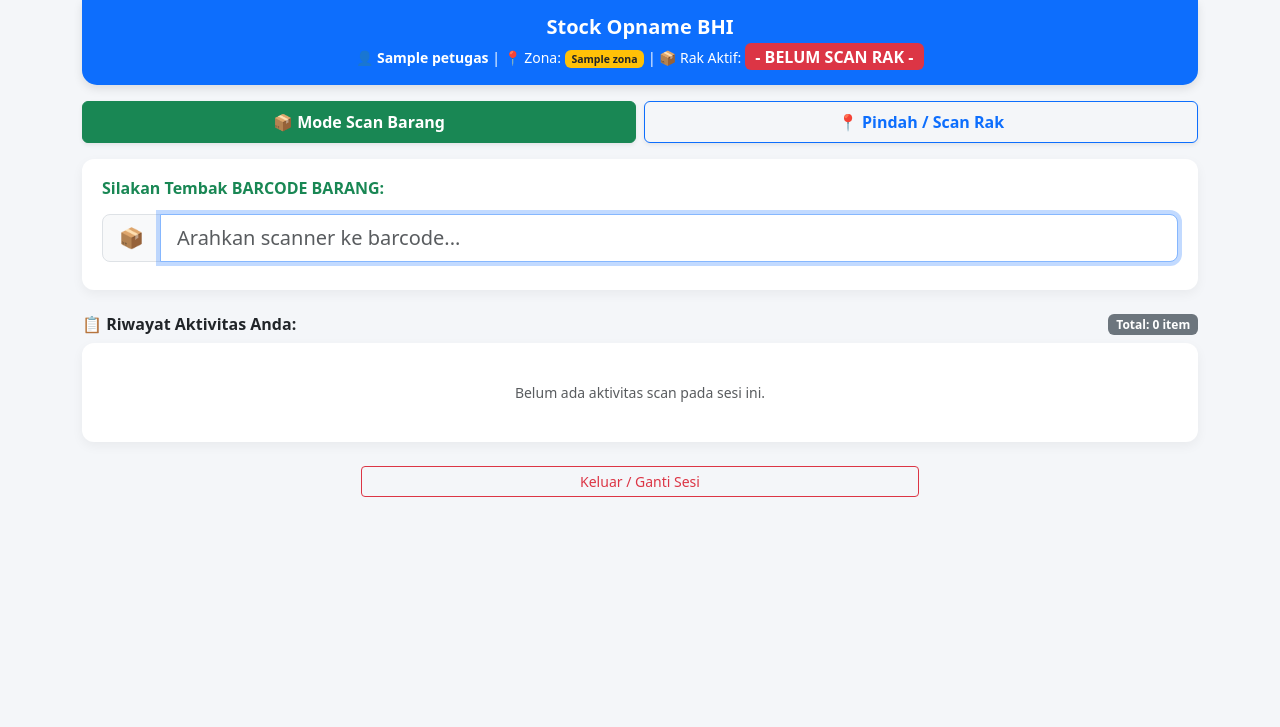
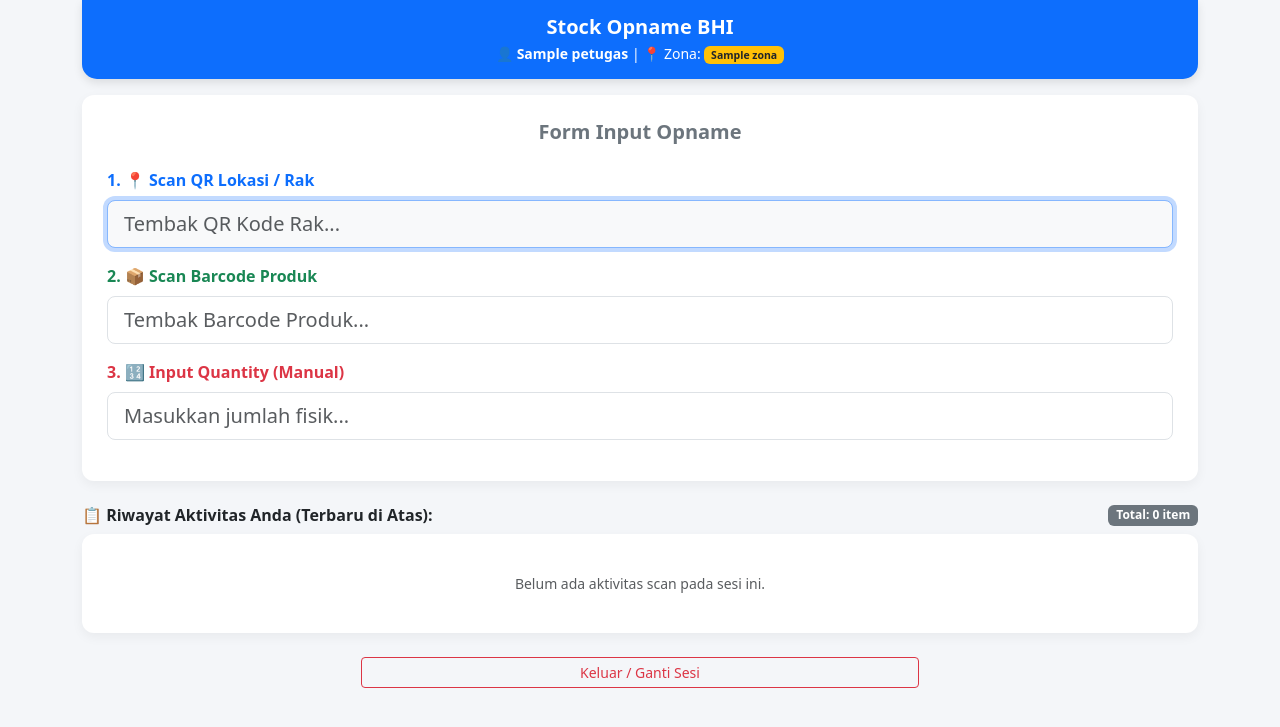
Before and after one commit to salanggamochris-rgb/bhi-opname, a Flask app: template templates/scan.html in a window 1280 px wide. Shown: the top 727 px of the page. Run offline with Flask 3, Linux system fonts and the light colour scheme; the template is opened without the code that fills it: most values are stand-ins (such as "Sample title", 1, 10 or a date in 2020).

Commit message:
Update scan.html

```diff
--- a/templates/scan.html
+++ b/templates/scan.html
@@ -8,12 +8,9 @@
     <style>
         body { background-color: #f4f6f9; }
         .info-header { background: #0d6efd; color: white; border-radius: 0 0 15px 15px; padding: 15px; box-shadow: 0 4px 10px rgba(0,0,0,0.1); }
-        .scan-box { background: white; border-radius: 12px; padding: 20px; box-shadow: 0 4px 12px rgba(0,0,0,0.05); transition: background-color 0.3s ease; }
-        /* Style visual penanda jika sedang dalam mode scan RAK */
-        .scan-box.mode-rak-aktif { background-color: #e7f1ff; border: 2px dashed #0d6efd; }
-        .history-container { background: white; border-radius: 12px; padding: 15px; box-shadow: 0 4px 12px rgba(0,0,0,0.05); max-height: 280px; overflow-y: auto; }
+        .scan-box { background: white; border-radius: 12px; padding: 25px; box-shadow: 0 4px 12px rgba(0,0,0,0.05); }
+        .history-container { background: white; border-radius: 12px; padding: 15px; box-shadow: 0 4px 12px rgba(0,0,0,0.05); max-height: 250px; overflow-y: auto; }
         .history-item { border-left: 5px solid #198754; background: #f8f9fa; margin-bottom: 8px; padding: 10px; border-radius: 4px; animation: fadeIn 0.3s ease-in-out; }
-        .history-item.rak-change { border-left: 5px solid #0d6efd; background: #e7f1ff; }
         @keyframes fadeIn { from { opacity: 0; transform: translateY(-10px); } to { opacity: 1; transform: translateY(0); } }
     </style>
 </head>
@@ -23,36 +20,35 @@
         <div class="info-header text-center">
             <h5 class="mb-1 fw-bold">Stock Opname BHI</h5>
             <div class="small">
-                👤 <strong>{{ petugas }}</strong> | 📍 Zona: <span class="badge bg-warning text-dark fw-bold">{{ zona }}</span> | 📦 Rak Aktif: <span id="currentRakBadge" class="badge bg-danger fs-6 fw-bold">- BELUM SCAN RAK -</span>
+                👤 <strong>{{ petugas }}</strong> | 📍 Zona: <span class="badge bg-warning text-dark fw-bold">{{ zona }}</span>
             </div>
         </div>
     </div>
 
     <div class="container">
-        <div class="row g-2 mb-3 text-center">
-            <div class="col-6">
-                <button type="button" id="btnModeBarang" class="btn btn-success w-100 fw-bold py-2 shadow-sm">
-                    📦 Mode Scan Barang
-                </button>
+        <div class="scan-box mb-4">
+            <h5 class="fw-bold text-secondary mb-4 text-center">Form Input Opname</h5>
+
+            <div class="mb-3">
+                <label class="form-label fw-bold text-primary">1. 📍 Scan QR Lokasi / Rak</label>
+                <input type="text" id="inputRak" class="form-control form-control-lg bg-light" placeholder="Tembak QR Kode Rak..." autocomplete="off">
             </div>
-            <div class="col-6">
-                <button type="button" id="btnModeRak" class="btn btn-outline-primary w-100 fw-bold py-2 shadow-sm">
-                    📍 Pindah / Scan Rak
-                </button>
+
+            <div class="mb-3">
+                <label class="form-label fw-bold text-success">2. 📦 Scan Barcode Produk</label>
+                <input type="text" id="inputBarcode" class="form-control form-control-lg" placeholder="Tembak Barcode Produk..." autocomplete="off">
             </div>
-        </div>
 
-        <div id="scanBox" class="scan-box mb-4">
-            <h6 id="scanLabel" class="fw-bold text-success mb-3">Silakan Tembak BARCODE BARANG:</h6>
-            <div class="input-group input-group-lg mb-2">
-                <span id="scanIcon" class="input-group-text">📦</span>
-                <input type="text" id="barcodeInput" class="form-control" placeholder="Arahkan scanner ke barcode..." autofocus autocomplete="off">
+            <div class="mb-3">
+                <label class="form-label fw-bold text-danger">3. 🔢 Input Quantity (Manual)</label>
+                <input type="number" id="inputQty" class="form-control form-control-lg" placeholder="Masukkan jumlah fisik..." min="1">
             </div>
-            <div id="statusMessage" class="mt-2 fw-bold text-center"></div>
+
+            <div id="statusMessage" class="mt-3 fw-bold text-center fs-6"></div>
         </div>
 
         <div class="mb-2 d-flex justify-content-between align-items-center">
-            <h6 class="fw-bold text-dark mb-0">📋 Riwayat Aktivitas Anda:</h6>
+            <h6 class="fw-bold text-dark mb-0">📋 Riwayat Aktivitas Anda (Terbaru di Atas):</h6>
             <span id="totalScanUser" class="badge bg-secondary">Total: 0 item</span>
         </div>
 
@@ -67,82 +63,74 @@
     </div>
 
     <script>
-        const barcodeInput = document.getElementById('barcodeInput');
+        const inputRak = document.getElementById('inputRak');
+        const inputBarcode = document.getElementById('inputBarcode');
+        const inputQty = document.getElementById('inputQty');
         const statusMessage = document.getElementById('statusMessage');
         const historyList = document.getElementById('historyList');
         const emptyHistory = document.getElementById('emptyHistory');
         const totalScanUser = document.getElementById('totalScanUser');
-        const currentRakBadge = document.getElementById('currentRakBadge');
 
-        const btnModeBarang = document.getElementById('btnModeBarang');
-        const btnModeRak = document.getElementById('btnModeRak');
-        const scanBox = document.getElementById('scanBox');
-        const scanLabel = document.getElementById('scanLabel');
-        const scanIcon = document.getElementById('scanIcon');
+        let counterTotalItem = 0;
 
-        let currentSublokasi = "-";
-        let counterTotalItem = 0;
-        let currentMode = "barang"; // Mode awal otomatis scan barang
+        // Saat halaman terbuka, kursor dipaksa stanby langsung di Input Rak
+        window.onload = function() {
+            inputRak.focus();
+        };
 
-        // Selalu paksa focus ke input box scanner
-        document.addEventListener('click', () => { barcodeInput.focus(); });
-
-        // Handler klik ganti mode secara manual
-        btnModeBarang.addEventListener('click', () => { setMode("barang"); });
-        btnModeRak.addEventListener('click', () => { setMode("rak"); });
-
-        // Fungsi mengubah UI berdasarkan mode aktif
-        function setMode(mode) {
-            currentMode = mode;
-            if (mode === "rak") {
-                btnModeRak.className = "btn btn-primary w-100 fw-bold py-2 shadow-sm";
-                btnModeBarang.className = "btn btn-outline-success w-100 fw-bold py-2 shadow-sm";
-                scanBox.className = "scan-box mb-4 mode-rak-aktif";
-                scanLabel.className = "fw-bold text-primary mb-3";
-                scanLabel.innerText = "📍 SILAKAN TEMBAK QR CODE RAK:";
-                scanIcon.innerText = "📍";
-                barcodeInput.placeholder = "Tembak QR lokasi rak baru...";
+        // Kunci kursor: Jika user tidak sengaja klik area kosong luar, kembalikan kursor ke kotak yang harusnya diisi
+        document.addEventListener('click', () => {
+            if (inputRak.value === '') {
+                inputRak.focus();
+            } else if (inputBarcode.value === '') {
+                inputBarcode.focus();
             } else {
-                btnModeBarang.className = "btn btn-success w-100 fw-bold py-2 shadow-sm";
-                btnModeRak.className = "btn btn-outline-primary w-100 fw-bold py-2 shadow-sm";
-                scanBox.className = "scan-box mb-4";
-                scanLabel.className = "fw-bold text-success mb-3";
-                scanLabel.innerText = "Silakan Tembak BARCODE BARANG:";
-                scanIcon.innerText = "📦";
-                barcodeInput.placeholder = "Arahkan scanner ke barcode...";
-            }
-            barcodeInput.focus();
-        }
-
-        // Jalur eksekusi tembakan scanner
-        barcodeInput.addEventListener('keypress', function(e) {
-            if (e.key === 'Enter') {
-                const inputValue = barcodeInput.value.trim().toUpperCase();
-                if (inputValue !== '') {
-
-                    if (currentMode === "rak") {
-                        // JALUR 1: Jika sedang dalam Mode Rak
-                        currentSublokasi = inputValue;
-                        currentRakBadge.innerText = currentSublokasi;
-                        currentRakBadge.className = "badge bg-success fs-6 fw-bold";
-                        statusMessage.innerHTML = `<span class='text-primary'>📍 RAK BERHASIL DISET KE: ${currentSublokasi}</span>`;
-
-                        emptyHistory.style.display = 'none';
-                        addRakToHistoryList(currentSublokasi);
-
-                        // Otomatis kembalikan ke mode barang setelah rak berhasil di-scan
-                        setMode("barang");
-                    } else {
-                        // JALUR 2: Jika sedang dalam Mode Barang
-                        sendDataToBackend(inputValue);
-                    }
-                }
-                barcodeInput.value = '';
+                inputQty.focus();
             }
         });
 
-        function sendDataToBackend(barcode) {
-            statusMessage.innerHTML = "<span class='text-muted'>Memproses...</span>";
+        // ACTION STEP 1: Selesai Scan Rak ➡️ Lompat ke Barcode
+        inputRak.addEventListener('keypress', function(e) {
+            if (e.key === 'Enter') {
+                e.preventDefault();
+                if (inputRak.value.trim() !== '') {
+                    statusMessage.innerHTML = "<span class='text-muted small'>📍 Rak terkunci. Silakan scan barang...</span>";
+                    inputBarcode.focus();
+                }
+            }
+        });
+
+        // ACTION STEP 2: Selesai Scan Barcode ➡️ Lompat ke Qty
+        inputBarcode.addEventListener('keypress', function(e) {
+            if (e.key === 'Enter') {
+                e.preventDefault();
+                if (inputBarcode.value.trim() !== '') {
+                    statusMessage.innerHTML = "<span class='text-muted small'>📦 Produk terbaca. Masukkan Qty fisik...</span>";
+                    inputQty.focus();
+                }
+            }
+        });
+
+        // ACTION STEP 3: Selesai Isi Qty & Tekan Enter ➡️ Kirim Data & Reset Loop ke Rak Kembali
+        inputQty.addEventListener('keypress', function(e) {
+            if (e.key === 'Enter') {
+                e.preventDefault();
+                const rak = inputRak.value.trim().toUpperCase();
+                const barcode = inputBarcode.value.trim().toUpperCase();
+                const qty = parseInt(inputQty.value);
+
+                if (!rak || !barcode || isNaN(qty) || qty <= 0) {
+                    statusMessage.innerHTML = "<span class='text-danger'>❌ Mohon lengkapi semua data form dengan benar!</span>";
+                    return;
+                }
+
+                sendDataToBackend(rak, barcode, qty);
+            }
+        });
+
+        // Fungsi AJAX mengirim bundle data lengkap ke API Flask
+        function sendDataToBackend(rak, barcode, qty) {
+            statusMessage.innerHTML = "<span class='text-muted'>Menyimpan ke server...</span>";
 
             fetch('/api/scan', {
                 method: 'POST',
@@ -151,19 +139,31 @@
                     barcode: barcode,
                     petugas: "{{ petugas }}",
                     zona: "{{ zona }}",
-                    sublokasi: currentSublokasi
+                    sublokasi: rak // Mengirim data lokasi yang di-scan barusan
                 })
             })
             .then(response => response.json().then(data => ({ status: response.status, body: data })))
             .then(res => {
                 if (res.status === 200) {
-                    statusMessage.innerHTML = `<span class='text-success'>✅ ${res.body.nama_produk} (Qty di rak ini: ${res.body.qty})</span>`;
+                    // Update Pesan Sukses
+                    statusMessage.innerHTML = `<span class='text-success'>✅ Berhasil! ${res.body.nama_produk} dimasukkan ke Rak ${rak}</span>`;
                     emptyHistory.style.display = 'none';
-                    addtoHistoryList(barcode, res.body.nama_produk, res.body.variant, res.body.qty, currentSublokasi);
+
+                    // Tambah ke riwayat list terbawah
+                    addtoHistoryList(barcode, res.body.nama_produk, res.body.variant, qty, rak);
+
                     counterTotalItem++;
                     totalScanUser.innerText = `Total: ${counterTotalItem} item`;
+
+                    // CLEAN UP FORM DAN RESET KURSOR BALIK KE NOMOR 1 (SCAN QR LOKASI)
+                    inputRak.value = '';
+                    inputBarcode.value = '';
+                    inputQty.value = '';
+                    inputRak.focus(); // Kursor kembali ke atas otomatis gess!
                 } else {
                     statusMessage.innerHTML = `<span class='text-danger'>❌ ${res.body.message}</span>`;
+                    inputBarcode.value = '';
+                    inputBarcode.focus(); // Jika barcode salah, balikkan fokus ke form barcode biar di-scan ulang
                 }
             })
             .catch(err => {
@@ -171,7 +171,7 @@
             });
         }
 
-        function addtoHistoryList(barcode, namaProduk, variant, currentQty, rak) {
+        function addtoHistoryList(barcode, namaProduk, variant, qty, rak) {
             const newItem = document.createElement('div');
             newItem.className = 'history-item d-flex justify-content-between align-items-center';
             const now = new Date();
@@ -180,24 +180,15 @@
             newItem.innerHTML = `
                 <div style="max-width: 80%;">
                     <div class="fw-bold text-dark small" style="line-height: 1.2;">${namaProduk}</div>
-                    <div class="text-muted" style="font-size: 11px;">Rak: <strong>${rak}</strong> | Barcode: ${barcode}</div>
+                    <div class="text-muted" style="font-size: 11px;">📍 Rak: <strong>${rak}</strong> | ${variant}</div>
                 </div>
                 <div class="text-end">
-                    <span class="badge bg-success fs-6">Qty: ${currentQty}</span>
+                    <span class="badge bg-success fs-6">Qty: ${qty}</span>
                     <div class="text-muted" style="font-size: 9px; margin-top: 2px;">🕒 ${timeString}</div>
                 </div>
             `;
             historyList.insertBefore(newItem, historyList.firstChild);
         }
-
-        function addRakToHistoryList(rakName) {
-            const newItem = document.createElement('div');
-            newItem.className = 'history-item rak-change text-center fw-bold text-primary small py-1';
-            const now = new Date();
-            const timeString = now.toTimeString().split(' ')[0];
-            newItem.innerHTML = `🚚 PINDAH RAK KE: ${rakName} <span class="text-muted fw-normal" style="font-size: 10px;">(${timeString})</span>`;
-            historyList.insertBefore(newItem, historyList.firstChild);
-        }
     </script>
 </body>
 </html>
```
